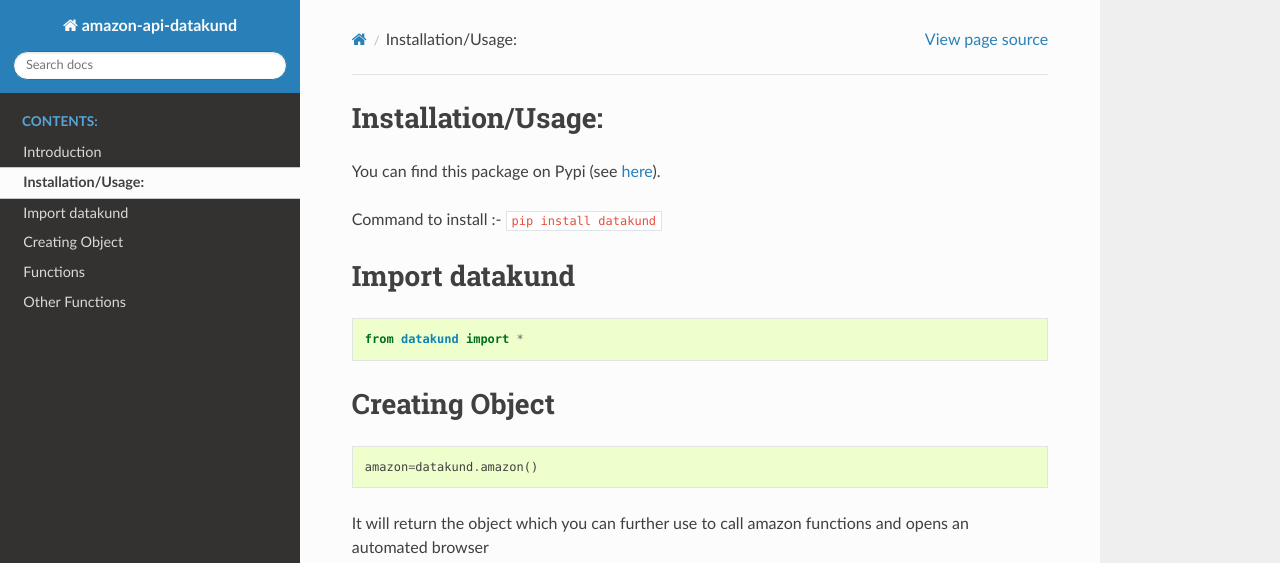
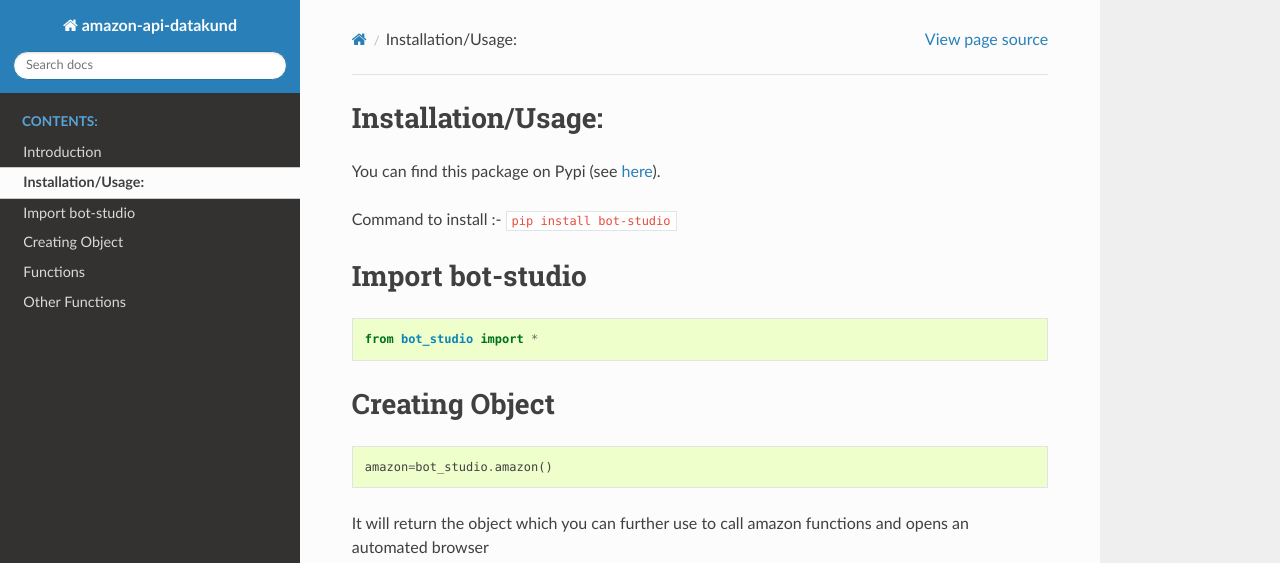
Before and after one commit to datakund/amazon-api-datakund, a Sphinx documentation site: the page built from Docs/source/installation.rst, in a window 1280 px wide. Shown: the top 563 px of the page. Built offline with Sphinx 7.4.7 and the Read the Docs theme 2.0.0, drawn with Linux system fonts in a browser that asks for light colours.

Commit message:
Update installation.rst

```diff
--- a/Docs/source/installation.rst
+++ b/Docs/source/installation.rst
@@ -1,19 +1,19 @@
 Installation/Usage:
 *******************
-You can find this package on Pypi (see `here <https://pypi.org/project/datakund/>`_).
+You can find this package on Pypi (see `here <https://pypi.org/project/bot-studio/>`_).
 
-Command to install :- ``pip install datakund``
+Command to install :- ``pip install bot-studio``
 
-Import datakund
+Import bot-studio
 **************************************************
 .. code-block:: python
 
-	from datakund import *
+	from bot_studio import *
 
 Creating Object
 **************************************************
 .. code-block:: python
 
-	amazon=datakund.amazon()
+	amazon=bot_studio.amazon()
 
 It will return the object which you can further use to call amazon functions and opens an automated browser
```
